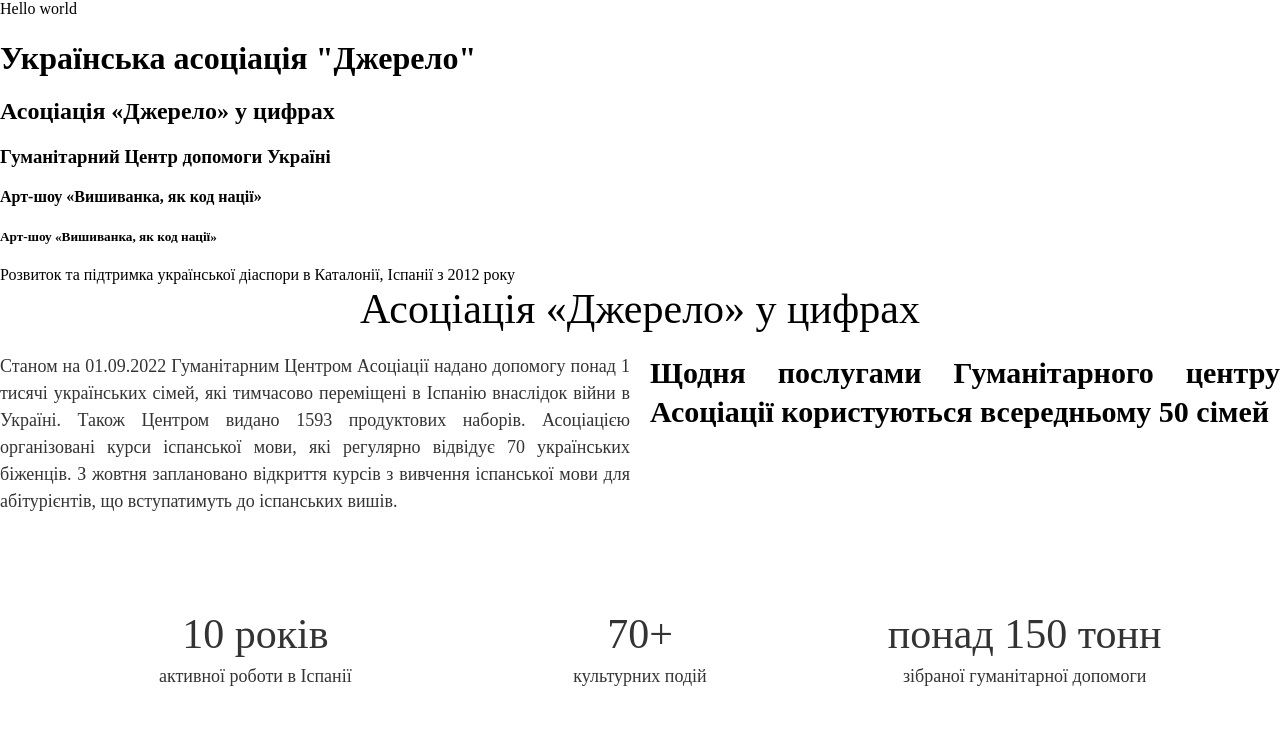
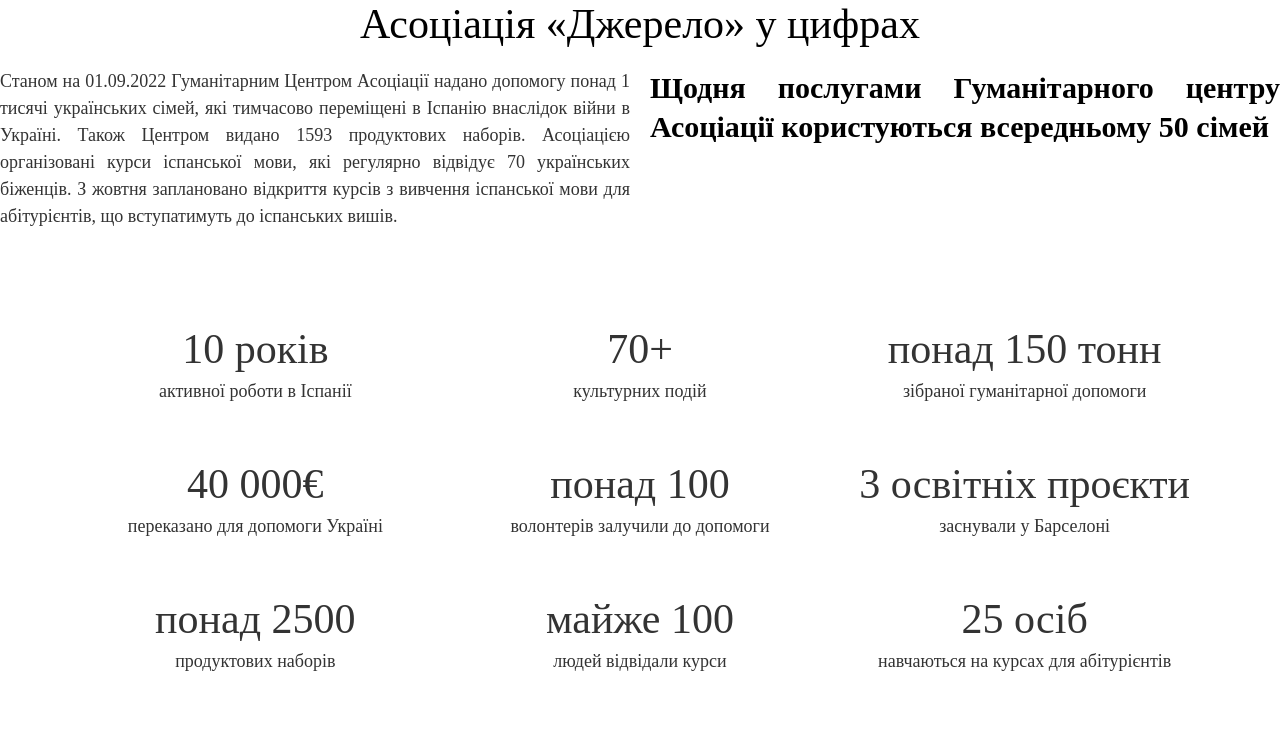
Before and after one commit to serg050889/practice, a website: page index.html in a window 1280 px wide. Shown: the top 745 px of the page. Drawn offline with nearby package versions, Linux system fonts and the light colour scheme; files that its build step writes are made by us from their sources.

Commit message:
changed html

```diff
--- a/index.html
+++ b/index.html
@@ -12,16 +12,7 @@
 
 <body>
   <main>
-    Hello world
-    <h1 class="Hedline1">Українська асоціація "Джерело"</h1>
-    <h2 class="Hedline2">Асоціація «Джерело» у цифрах</h2>
-    <h3 class="Hedline3">Гуманітарний Центр допомоги Україні</h3>
-    <h4 class="Hedline4">Арт-шоу «Вишиванка, як код нації»</h4>
-    <h5 class="Hedline5">Арт-шоу «Вишиванка, як код нації»</h5>
-    <div class="text_20">
-      Розвиток та підтримка української діаспори в Каталонії, Іспанії з 2012
-      року
-    </div>
+
     <section class="stats">
       <div class="stats__container">
         <h2 class="stats__title">Асоціація «Джерело» у цифрах</h2>
@@ -212,9 +203,6 @@
         <button class="association__button">Хочу бути членом Асоціації «Джерело»</button>
       </div>
     </section>
-    <footer>
-      <p>Copyright &copy; Test 12 3</p>
-    </footer>
   </main>
 </body>
 
```
